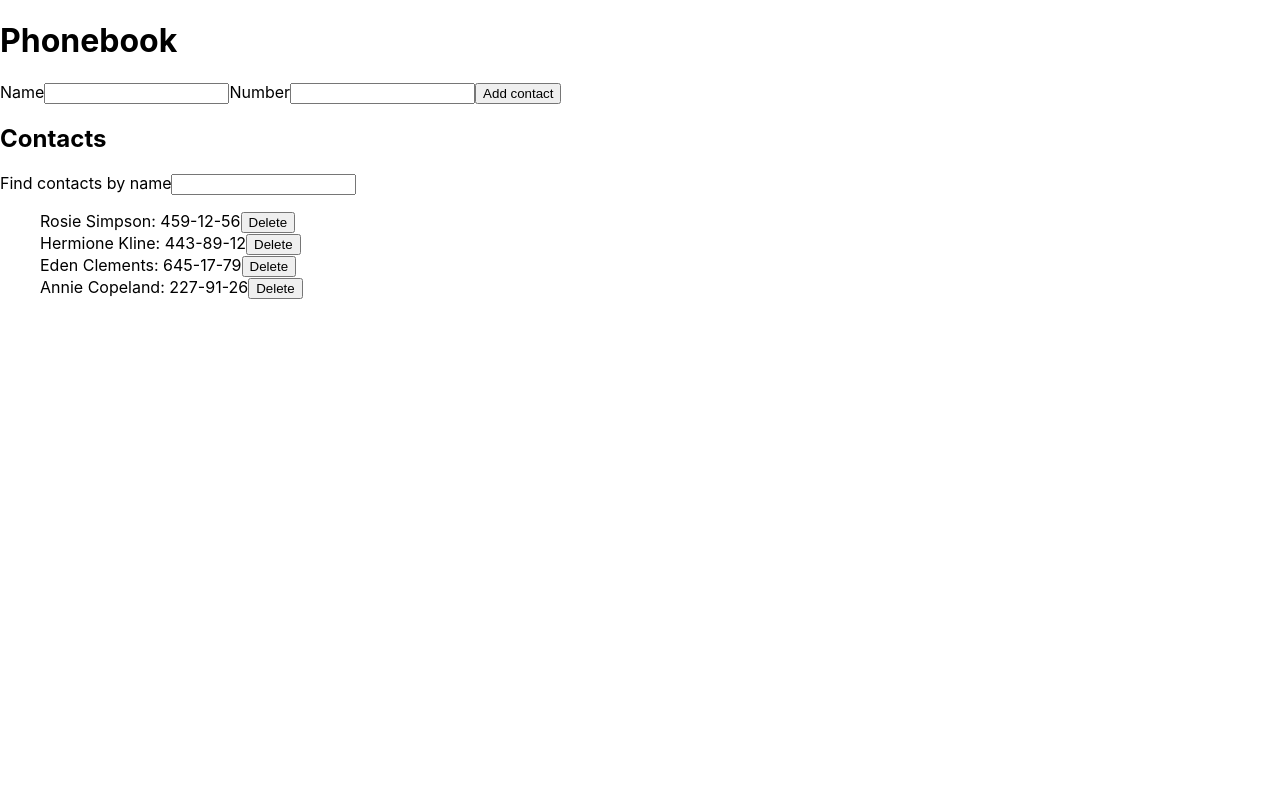
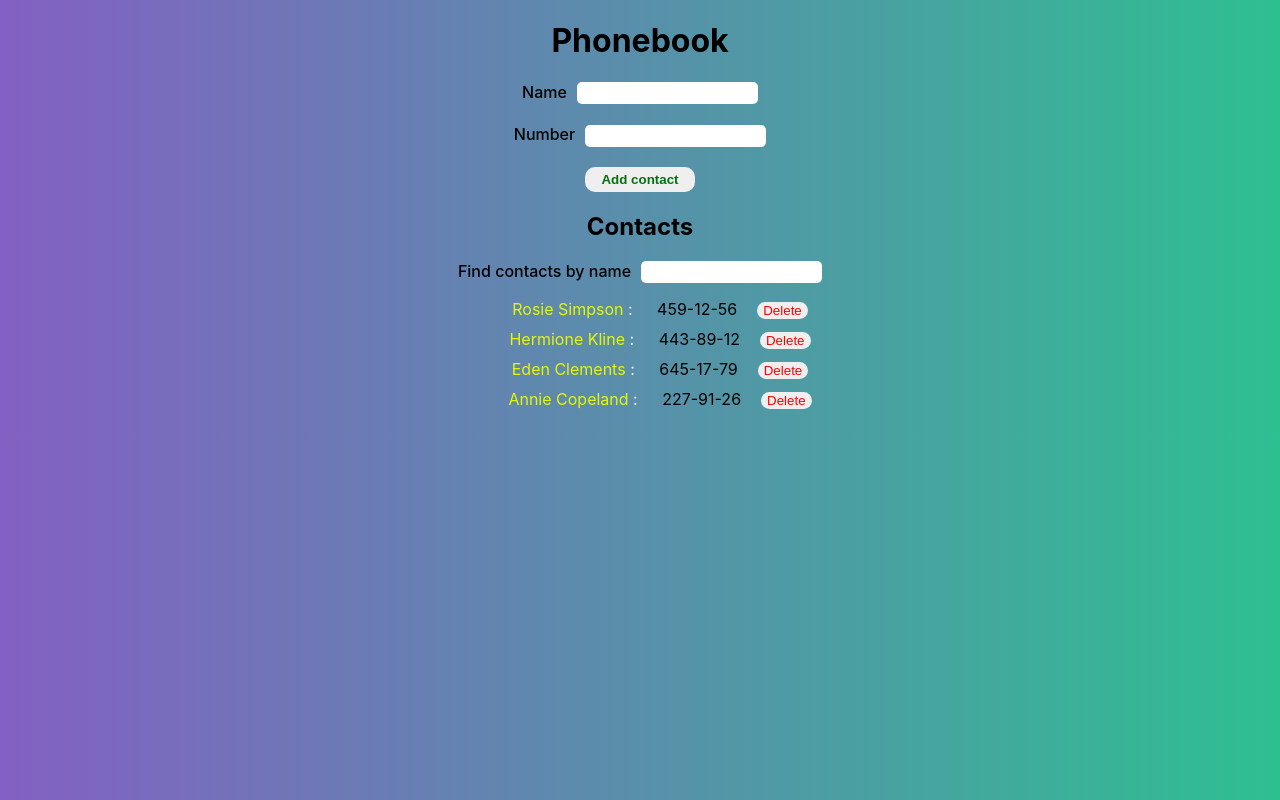
Before and after one commit to Maestrotel/goit-react-hw-02-phonebook, a React (Create React App) app: page / in a window 1280 px wide. Built offline with nearby package versions, Linux system fonts and the light colour scheme.

Commit message:
styles applied

```diff
--- a/src/components/App.jsx
+++ b/src/components/App.jsx
@@ -3,6 +3,7 @@ import { ContactForm } from './ContactForm/ContactForm';
 import { ContactList } from './ContactList/ContactList';
 import { nanoid } from 'nanoid';
 import { Filter } from './Filter/Filter';
+import css from './App.module.css';
 
 export class App extends Component {
   state = {
@@ -55,7 +56,7 @@ export class App extends Component {
     );
 
     return (
-      <div>
+      <div className={css.mainSection}>
         <h1>Phonebook</h1>
         <ContactForm create={create} />
         <h2>Contacts</h2>
--- /dev/null
+++ b/src/components/App.module.css
@@ -0,0 +1,3 @@
+.mainSection {
+  text-align: center;
+}
--- a/src/components/ContactForm/ContactForm.jsx
+++ b/src/components/ContactForm/ContactForm.jsx
@@ -1,5 +1,5 @@
 import { Component } from 'react';
-
+import css from './ContactForm.module.css';
 import PropTypes from 'prop-types';
 
 export class ContactForm extends Component {
@@ -35,10 +35,11 @@ export class ContactForm extends Component {
     const { makeSubmit, makeChange } = this;
 
     return (
-      <form onSubmit={makeSubmit}>
-        <label>
+      <form onSubmit={makeSubmit} className={css.formSection}>
+        <label className={css.formLabel}>
           Name
           <input
+            className={css.formInput}
             type="text"
             value={name}
             name="name"
@@ -48,11 +49,12 @@ export class ContactForm extends Component {
             required
           />
         </label>
-        <label>
+        <label className={css.formLabel}>
           Number
           <input
+            className={css.formInput}
+            type="tel"
             value={number}
-            type="tel"
             name="number"
             pattern="\+?\d{1,4}?[-.\s]?\(?\d{1,3}?\)?[-.\s]?\d{1,4}[-.\s]?\d{1,4}[-.\s]?\d{1,9}"
             title="Phone number must be digits and can contain spaces, dashes, parentheses and can start with +"
@@ -60,7 +62,9 @@ export class ContactForm extends Component {
             required
           />
         </label>
-        <button type="submit">Add contact</button>
+        <button className={css.addBtn} type="submit">
+          Add contact
+        </button>
       </form>
     );
   }
--- a/src/components/ContactForm/ContactForm.module.css
+++ b/src/components/ContactForm/ContactForm.module.css
@@ -0,0 +1,28 @@
+.formSection {
+  display: flex;
+  flex-direction: column;
+  row-gap: 20px;
+}
+
+.formLabel {
+  font-weight: 500;
+}
+
+.formInput {
+  border-radius: 5px;
+  border: none;
+  margin-left: 10px;
+  height: 20px;
+  outline: none;
+}
+
+.addBtn {
+  width: 110px;
+  height: 25px;
+  margin: 0 auto;
+  color: rgb(5, 112, 14);
+  font-weight: 700;
+  border-radius: 10px;
+  border: none;
+  cursor: pointer;
+}
--- a/src/components/ContactList/ContactItem/ContactItem.jsx
+++ b/src/components/ContactList/ContactItem/ContactItem.jsx
@@ -1,10 +1,17 @@
 import PropTypes from 'prop-types';
+import css from './ContactItem.module.css';
 
 export const ContactItem = ({ id, name, number, deleteContact }) => {
   return (
-    <li>
-      {name}: {number}
-      <button type="button" onClick={() => deleteContact(id)}>
+    <li className={css.namesItem}>
+      {name}
+      <span className={css.colon}> : </span>
+      <span className={css.numTel}>{number}</span>
+      <button
+        className={css.btn}
+        type="button"
+        onClick={() => deleteContact(id)}
+      >
         Delete
       </button>
     </li>
@@ -12,8 +19,8 @@ export const ContactItem = ({ id, name, number, deleteContact }) => {
 };
 
 ContactItem.propTypes = {
-  // id: PropTypes.string.isRequired,
+  id: PropTypes.string.isRequired,
   name: PropTypes.string.isRequired,
   number: PropTypes.string.isRequired,
-  // deleteContact: PropTypes.func.isRequired,
+  deleteContact: PropTypes.func.isRequired,
 };
--- a/src/components/ContactList/ContactItem/ContactItem.module.css
+++ b/src/components/ContactList/ContactItem/ContactItem.module.css
@@ -0,0 +1,19 @@
+.btn {
+  color: red;
+  border-radius: 10px;
+  border: none;
+  cursor: pointer;
+}
+
+.colon {
+  color: rgb(249, 248, 250);
+}
+
+.numTel {
+  color: #000;
+  margin: 20px;
+}
+
+.namesItem {
+  margin-bottom: 10px;
+}
--- a/src/components/ContactList/ContactList.jsx
+++ b/src/components/ContactList/ContactList.jsx
@@ -1,10 +1,11 @@
 import { ContactItem } from './ContactItem/ContactItem';
 import PropTypes from 'prop-types';
+import css from '../ContactList/ContactList.module.css';
 
 export const ContactList = ({ contacts, deleteContact }) => {
   return (
     <>
-      <ul>
+      <ul className={css.namesList}>
         {contacts.map(({ id, name, number }) => (
           <ContactItem
             id={id}
--- a/src/components/ContactList/ContactList.module.css
+++ b/src/components/ContactList/ContactList.module.css
@@ -0,0 +1,5 @@
+.namesList {
+  color: rgb(230, 247, 5);
+  display: flex;
+  flex-direction: column;
+}
--- a/src/components/Filter/Filter.jsx
+++ b/src/components/Filter/Filter.jsx
@@ -1,11 +1,17 @@
 import PropTypes from 'prop-types';
+import css from './Filter.module.css';
 
 export const Filter = ({ onFilterAlter, filter }) => {
   return (
     <div>
-      <label>
+      <label className={css.filterLabel}>
         Find contacts by name
-        <input onChange={onFilterAlter} value={filter} type="text" />
+        <input
+          className={css.filterInput}
+          onChange={onFilterAlter}
+          value={filter}
+          type="text"
+        />
       </label>
     </div>
   );
--- a/src/components/Filter/Filter.module.css
+++ b/src/components/Filter/Filter.module.css
@@ -0,0 +1,11 @@
+.filterLabel {
+  font-weight: 500;
+}
+
+.filterInput {
+  border-radius: 5px;
+  border: none;
+  margin-left: 10px;
+  height: 20px;
+  outline: none;
+}
--- a/src/index.css
+++ b/src/index.css
@@ -7,6 +7,7 @@ body {
     sans-serif;
   -webkit-font-smoothing: antialiased;
   -moz-osx-font-smoothing: grayscale;
+  background-image: linear-gradient(to right, #8360c3, #2ebf91);
 }
 
 code {
```
